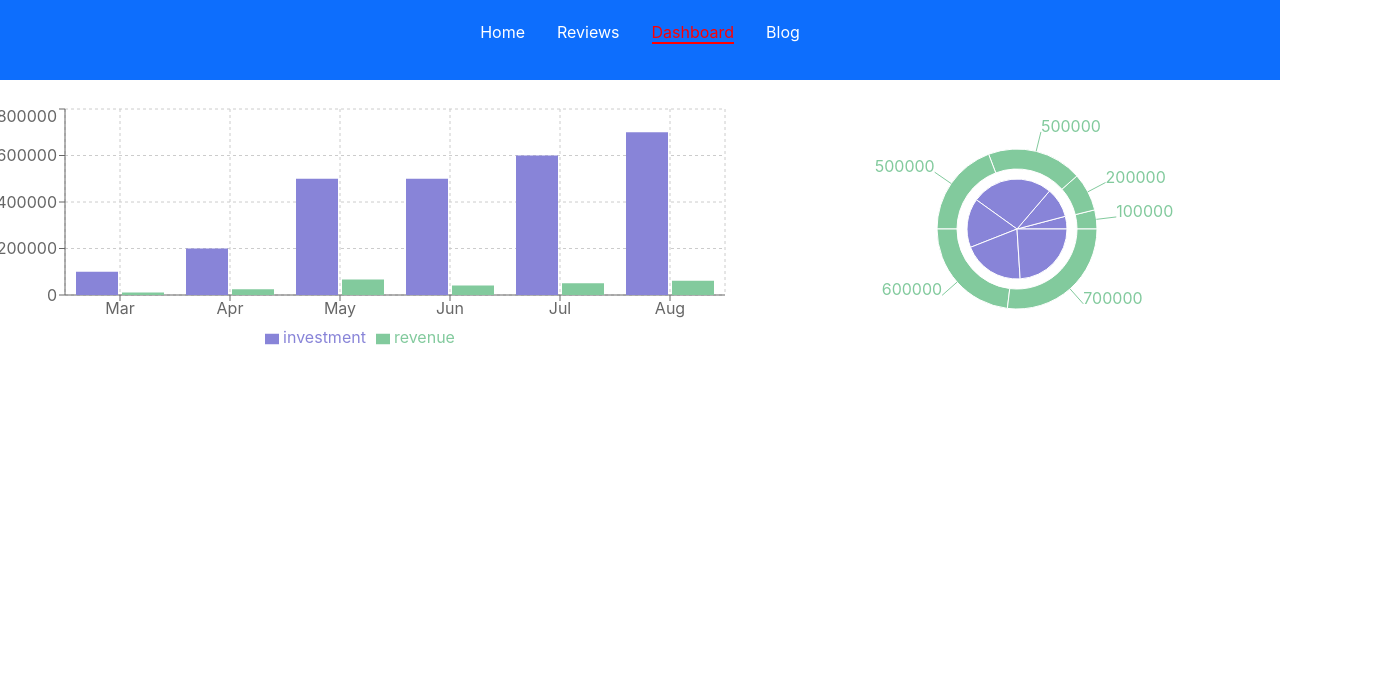
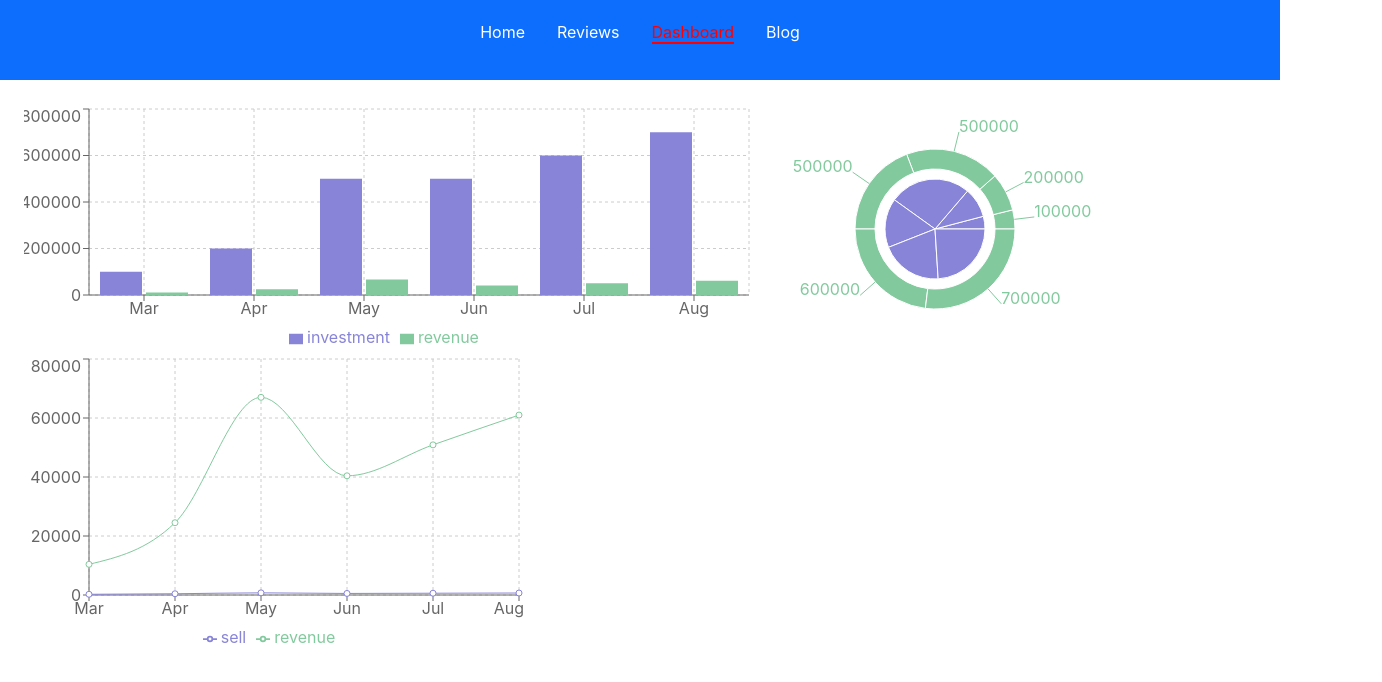
Before and after one commit to SunHabibOsman/analysis-website-ass-8, a React (Create React App) app: page /dashboard in a window 1280 px wide. Shown: the top 682 px of the page, 1382 px wide, since content can reach past the window. Built offline with nearby package versions, Linux system fonts and the light colour scheme.

Commit message:
add conponent

```diff
--- a/src/App.js
+++ b/src/App.js
@@ -6,6 +6,7 @@ import Header from './Component/Header/Header';
 import Reviews from './Component/Reviews/Reviews';
 import Dashboard from './Component/Dashboard/Dashboard';
 import Blogs from './Component/Blogs/Blogs';
+import Error from './Component/Error/Error';
 
 function App() {
   return (
@@ -17,6 +18,7 @@ function App() {
         <Route path='/reviews' element={<Reviews></Reviews>}></Route>
         <Route path='/dashboard' element={<Dashboard></Dashboard>}></Route>
         <Route path='/blogs' element={<Blogs></Blogs>}></Route>
+        <Route path='/*' element={<Error></Error>}></Route>
 
       </Routes>
     </div>
--- a/src/Component/Dashboard/Dashboard.js
+++ b/src/Component/Dashboard/Dashboard.js
@@ -10,7 +10,7 @@ const Dashboard = () => {
   }, [])
 
   return (
-    <div className='row mt-4'>
+    <div className='row mt-4 container'>
       <div className='col-md-6 col'>
         <BarChart width={730} height={250} data={data}>
           <CartesianGrid strokeDasharray="3 3" />
@@ -29,7 +29,26 @@ const Dashboard = () => {
         </PieChart>
       </div>
 
-
+      <div>
+        <LineChart
+          width={500}
+          height={300}
+          data={data}
+        >
+          <CartesianGrid strokeDasharray="3 3" />
+          <XAxis dataKey="month" />
+          <YAxis />
+          <Tooltip />
+          <Legend />
+          <Line
+            type="monotone"
+            dataKey="sell"
+            stroke="#8884d8"
+            activeDot={{ r: 8 }}
+          />
+          <Line type="monotone" dataKey="revenue" stroke="#82ca9d" />
+        </LineChart>
+      </div>
     </div>
   );
 };
--- /dev/null
+++ b/src/Component/Error/Error.js
@@ -0,0 +1,13 @@
+import React from 'react';
+import { Link } from 'react-router-dom';
+
+const Error = () => {
+  return (
+    <div>
+      <img className='rounded mx-auto d-block img-fluid' src="img.png" alt="" />
+      <button type='button' className='btn' ><Link to={'home'}>Back To Home</Link></button>
+    </div>
+  );
+};
+
+export default Error;
```
Also changed, not shown: public/img.png (added).
